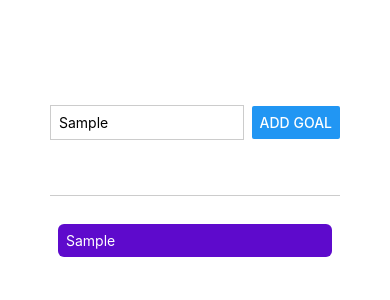
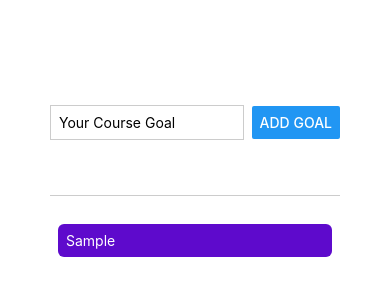
Before and after one commit to ak7662/RNCourse, a React Native app: screen / in a window 390 px wide. Both pictures are taken after typing "Sample" into the empty fields and a click on the button "ADD GOAL". Shown: the top 300 px of the page. Built offline with nearby package versions, Linux system fonts and the light colour scheme.

Commit message:
refactored the app component

```diff
--- a/App.js
+++ b/App.js
@@ -1,31 +1,19 @@
 import { useState } from 'react';
-import { StyleSheet, Text, View, Button, TextInput, ScrollView, FlatList } from 'react-native';
+import { StyleSheet, View, FlatList } from 'react-native';
+import GoalInput from './components/goalInput';
+import GoalItem from './components/goalItem';
 
 export default function App() {
   const [enteredGoalText, setEnteredGoalText] = useState('')
   const [enteredGoalArray, setEnteredGoalArray] = useState([])
-  function goalInputHandler(enteredText) {
-    setEnteredGoalText(enteredText)
-  }
-  function addGoalHandler() {
-    setEnteredGoalArray(prevState => [...prevState, { text: enteredGoalText, id: Math.random().toString() }])
-  }
+
   return (
     <View style={styles.appContainer}>
-      <View style={styles.inputContainer}>
-        <TextInput
-          style={styles.textInput}
-          placeholder='Your Course Goal'
-          onChangeText={goalInputHandler}
-        />
-        <Button title='Add Goal' onPress={addGoalHandler} />
-      </View>
+      <GoalInput enteredGoalText={enteredGoalText} setEnteredGoalText={setEnteredGoalText} setEnteredGoalArray={setEnteredGoalArray} />
       <View style={styles.goalsContainer}>
         <FlatList data={enteredGoalArray} renderItem={(itemData) => {
           return (
-            <View style={styles.textOutput}>
-              <Text style={{ color: 'white', }}>{itemData.item.text}</Text>
-            </View>
+            <GoalItem itemData={itemData} />
           )
         }}
           keyExtractor={(item, index) => item.id}
@@ -40,29 +28,7 @@ const styles = StyleSheet.create({
     flex: 1,
     padding: 50
   },
-  inputContainer: {
-    flexDirection: 'row',
-    justifyContent: 'space-between',
-    alignItems: 'center',
-    marginBottom: 20,
-    borderBottomWidth: 1,
-    borderBottomColor: '#cccccc',
-    flex: 1
-  },
-  textInput: {
-    borderWidth: 1,
-    borderColor: '#cccccc',
-    width: '70%',
-    marginRight: 8,
-    padding: 8
-  },
   goalsContainer: {
     flex: 4
-  },
-  textOutput: {
-    margin: 8,
-    padding: 8,
-    backgroundColor: '#5e0acc',
-    borderRadius: 6,
   }
 });
--- /dev/null
+++ b/components/goalInput.js
@@ -0,0 +1,41 @@
+import { StyleSheet, View, Button, TextInput } from 'react-native';
+
+export default function GoalInput({ enteredGoalText, setEnteredGoalText, setEnteredGoalArray }) {
+    function goalInputHandler(enteredText) {
+        setEnteredGoalText(enteredText)
+    }
+    function addGoalHandler() {
+        setEnteredGoalArray(prevState => [...prevState, { text: enteredGoalText, id: Math.random().toString() }])
+        setEnteredGoalText('')
+    }
+    return (
+        <View style={styles.inputContainer}>
+            <TextInput
+                style={styles.textInput}
+                placeholder='Your Course Goal'
+                onChangeText={goalInputHandler}
+                value={enteredGoalText}
+            />
+            <Button title='Add Goal' onPress={addGoalHandler} />
+        </View>
+    )
+}
+
+const styles = StyleSheet.create({
+    inputContainer: {
+        flexDirection: 'row',
+        justifyContent: 'space-between',
+        alignItems: 'center',
+        marginBottom: 20,
+        borderBottomWidth: 1,
+        borderBottomColor: '#cccccc',
+        flex: 1
+    },
+    textInput: {
+        borderWidth: 1,
+        borderColor: '#cccccc',
+        width: '70%',
+        marginRight: 8,
+        padding: 8
+    }
+});
--- /dev/null
+++ b/components/goalItem.js
@@ -0,0 +1,18 @@
+import { StyleSheet, Text, View } from 'react-native';
+
+export default function GoalItem({ itemData }) {
+    return (
+        <View style={styles.textOutput}>
+            <Text style={{ color: 'white', }}>{itemData.item.text}</Text>
+        </View>
+    )
+}
+
+const styles = StyleSheet.create({
+    textOutput: {
+        margin: 8,
+        padding: 8,
+        backgroundColor: '#5e0acc',
+        borderRadius: 6,
+    }
+});
```
